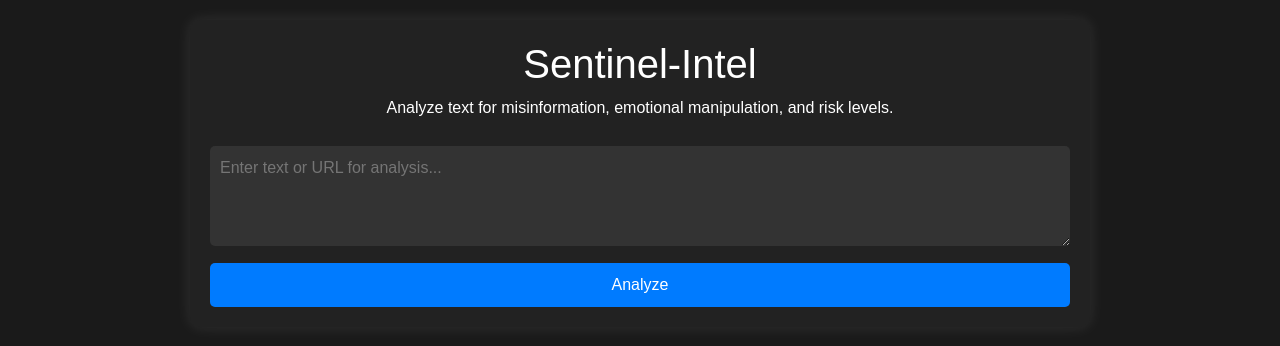
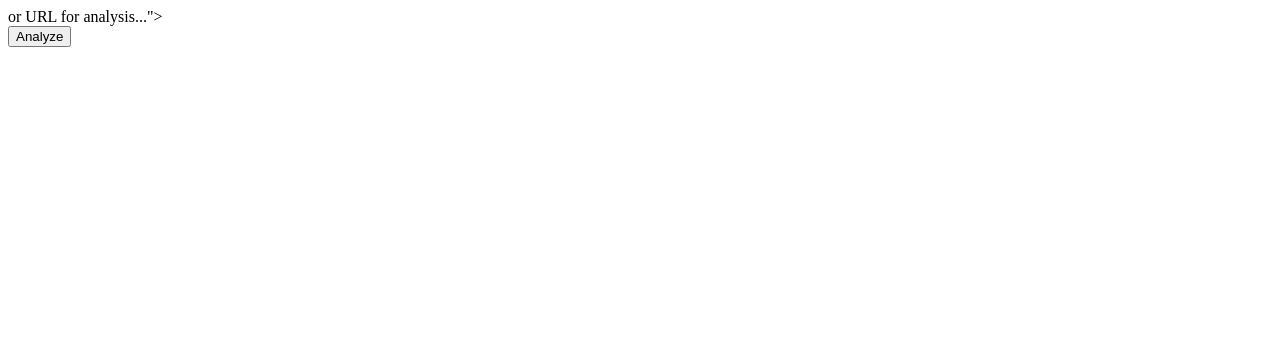
Before and after one commit to ravage400/Sentinel-, a Python web app: template templates/index.html in a window 1280 px wide. Shown: the top 346 px of the page. Run offline with Jinja, Linux system fonts and the light colour scheme; the template is opened without the code that fills it, so the values that code supplies are empty.

Commit message:
Update index.html

```diff
--- a/templates/index.html
+++ b/templates/index.html
@@ -1,67 +1,4 @@
-<!DOCTYPE html>
-<html lang="en">
-<head>
-    <meta charset="UTF-8">
-    <meta name="viewport" content="width=device-width, initial-scale=1.0">
-    <title>Sentinel-Intel</title>
-
-    <!-- Bootstrap 5 for Styling -->
-    <link href="https://cdn.jsdelivr.net/npm/bootstrap@5.3.0/dist/css/bootstrap.min.css" rel="stylesheet">
-    <script src="https://cdn.jsdelivr.net/npm/chart.js"></script>
-
-    <style>
-        body {
-            background-color: #1a1a1a;
-            color: white;
-            font-family: Arial, sans-serif;
-            text-align: center;
-            padding: 20px;
-        }
-        .container {
-            max-width: 900px;
-            margin: auto;
-            background: #222;
-            padding: 20px;
-            border-radius: 10px;
-            box-shadow: 0 0 15px rgba(255, 255, 255, 0.1);
-        }
-        textarea {
-            width: 100%;
-            height: 100px;
-            margin: 10px 0;
-            background: #333;
-            color: white;
-            border: none;
-            padding: 10px;
-            border-radius: 5px;
-        }
-        button {
-            background-color: #007bff;
-            color: white;
-            padding: 10px;
-            border: none;
-            cursor: pointer;
-            width: 100%;
-            border-radius: 5px;
-        }
-        button:hover {
-            background-color: #0056b3;
-        }
-        canvas {
-            background: #222;
-            padding: 10px;
-            border-radius: 10px;
-        }
-    </style>
-</head>
-<body>
-
-    <div class="container">
-        <h1>Sentinel-Intel</h1>
-        <p>Analyze text for misinformation, emotional manipulation, and risk levels.</p>
-
-        <form method="POST">
-            <textarea name="text" placeholder="Enter text or URL for analysis..."></textarea><br>
+ or URL for analysis..."></textarea><br>
             <button type="submit">Analyze</button>
         </form>
 
@@ -69,7 +6,7 @@
             <h3>Analysis Result:</h3>
             <p>{{ result }}</p>
 
-            <canvas id="sentimentChart"></canvas>
+            <canvas id="sentimentChart"></canvas
             <script>
                 var ctx = document.getElementById('sentimentChart').getContext('2d');
                 var sentimentChart = new Chart(ctx, {
```
